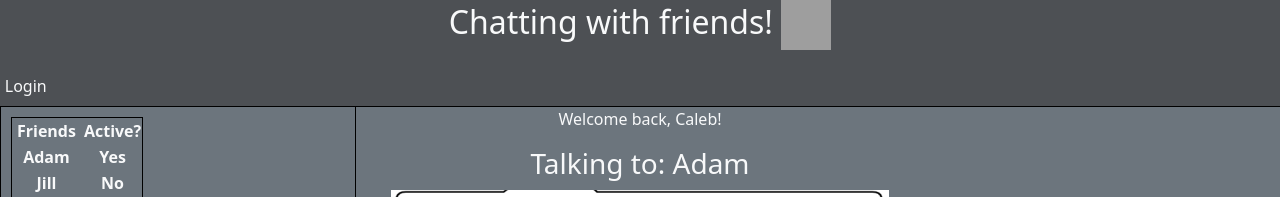
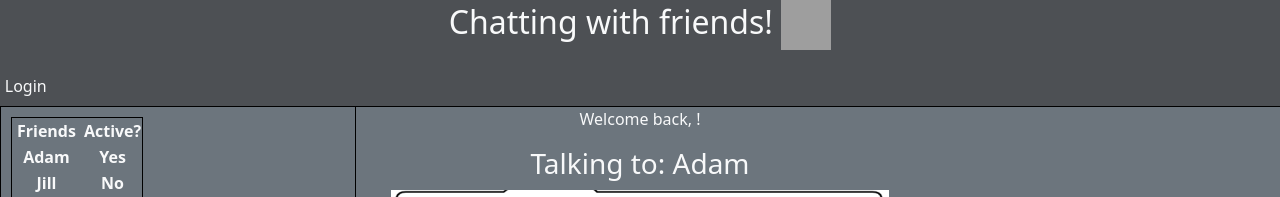
Before and after one commit to caleb-hibbert/Startup, a React (Vite) app: page /chat in a window 1280 px wide. Shown: the top 197 px of the page. Built offline with nearby package versions, Linux system fonts and the light colour scheme; grey boxes are pictures that could not be loaded.

Commit message:
login button stores and displays active user, redirects to chat page upon logging in

```diff
--- a/src/app.jsx
+++ b/src/app.jsx
@@ -2,13 +2,14 @@
 import React, { useEffect, useState } from 'react';
 import 'bootstrap/dist/css/bootstrap.min.css';
 import './app.css';
-import { BrowserRouter, NavLink, Route, Routes } from 'react-router-dom';
+import { BrowserRouter, NavLink, Route, Routes, useNavigate } from 'react-router-dom';
 import { Login } from './login/login';
 import { Chat } from './chat/chat';
 
 
 export default function App() {
   const [user, setUser] = React.useState(localStorage.getItem("user") || null);
+
   return (
     <BrowserRouter>
   <div className="body bg-dark text-light">
@@ -20,14 +21,15 @@ export default function App() {
         <img src= "https://upload.wikimedia.org/wikipedia/commons/d/d1/Bubbles-alt-icon.png" style={{width: "50px", height: "50px"}}/>
     </h2>
 
-
     <menu className="navbar-nav">
         <li className="nav-item">
             <NavLink className="nav-link" to="">Login</NavLink>
         </li>
         <li className="nav-item">
-            { user && <NavLink className="nav-link" to="chat">Chat</NavLink>}
+            { user && <NavLink className="nav-link" to="chat">Chat (Logged in as: {user})</NavLink>}
         </li>
+
+
     </menu>
 
         {/* <title>CWF Login</title>
@@ -41,7 +43,7 @@ export default function App() {
 
     <Routes>
         <Route path='/' element={<Login setUser={setUser}/>} exact />
-        <Route path='/chat' element={<Chat />} />
+        <Route path='/chat' element={<Chat user = {user}/>} />
         <Route path='*' element={<NotFound />} />
     </Routes>
 
--- a/src/chat/chat.jsx
+++ b/src/chat/chat.jsx
@@ -1,11 +1,13 @@
 import React, { useEffect, useState } from 'react';
+import { BrowserRouter, NavLink, Route, Routes, useNavigate } from 'react-router-dom';
+
 import "./chatstyles.css";
 
-export function Chat() {
+export function Chat({user}) {
   return (
     <main className="container-fluid bg-secondary text-center">
         <title>CWF Chat</title>
-            <p>Welcome back, Caleb!</p>
+            <p>Welcome back, {user}!</p>
             <h3> Talking to: Adam</h3>
 
             <div id="friendlistplusbox">
--- a/src/login/login.jsx
+++ b/src/login/login.jsx
@@ -1,7 +1,11 @@
 import React, { useEffect, useState } from 'react';
+import { BrowserRouter, NavLink, Route, Routes, useNavigate } from 'react-router-dom';
 export function Login({setUser}) {
 
   const [count, setCount] = React.useState(parseInt(localStorage.getItem('count')) || 0);
+  const navigate = useNavigate();
+  const [msg, setMsg] = React.useState("...listening");
+
   function countClick(){
     setCount(count + 1);
     localStorage.setItem('count', count+1);
@@ -11,6 +15,7 @@ export function Login({setUser}) {
     // console.log("login"+ text);
     localStorage.setItem("user", text);
     setUser(text);
+    navigate ("/chat");
   }
   function textChange(e){
     setText(e.target.value);
```
